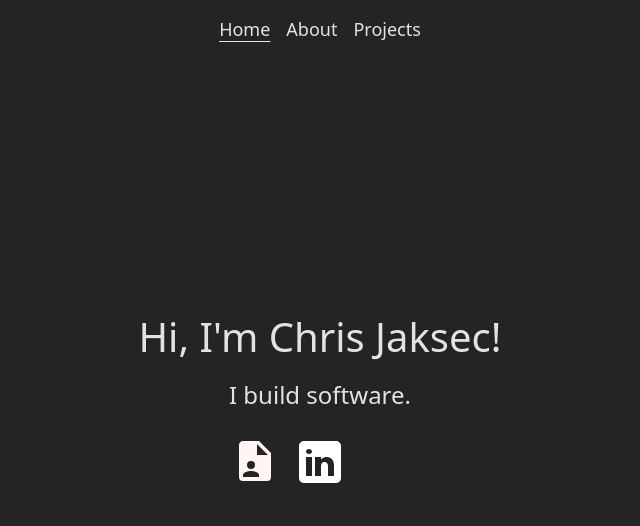
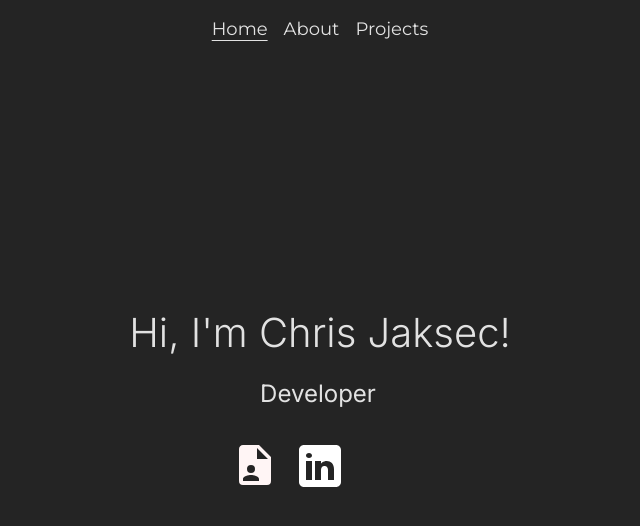
Before and after one commit to jaksec/personalwebsite, a React (Vite) app: page / in a window 1280 px wide. Shown: the top 526 px of the page, without its empty margins (320-960 px from the left). Built offline with nearby package versions, Linux system fonts and the light colour scheme.

Commit message:
new features & fixed projects descriptions

```diff
--- a/index.html
+++ b/index.html
@@ -5,6 +5,9 @@
     <link rel="icon" type="image/svg+xml" href="src/assets/logo.png" />
     <meta name="viewport" content="width=device-width, initial-scale=1.0" />
     <title>Home</title>
+    <link rel="preconnect" href="https://fonts.googleapis.com">
+    <link rel="preconnect" href="https://fonts.gstatic.com" crossorigin>
+    <link href="https://fonts.googleapis.com/css2?family=Inter:ital,opsz,wght@0,14..32,100..900;1,14..32,100..900&family=Montserrat:ital,wght@0,100..900;1,100..900&display=swap" rel="stylesheet">
   </head>
   <body>
     <div id="root"></div>
--- a/src/App.css
+++ b/src/App.css
@@ -16,6 +16,7 @@
 .title {
   font-size: 2.5em;
   margin-bottom: 0.25em;
+  font-weight: 300;
 }
 
 .who-i-am {
@@ -31,6 +32,7 @@
   top: 2%;
   left: 50%;
   translate: -50%;
+  font-family: "Montserrat", sans-serif;
 }
 
 .tab {
@@ -70,7 +72,7 @@
   max-width: 50rem;
   font-size: 1.3em;
   font-weight: 200;
-  margin-top: 3rem;
+  margin-top: 2.5rem;
 }
 
 .tech-stack-wrapper {
@@ -79,7 +81,7 @@
   justify-content: center;
   align-items: center;
   flex-direction: column;
-  margin-top: 10rem;
+  margin-top: 5rem;
 }
 
 .tech-stack-title {
@@ -119,7 +121,7 @@
   box-shadow: 0 4px 8px rgba(0, 0, 0, 0.1);
   margin-left: auto;
   margin-right: auto;
-  max-width: 50%;
+  max-width: 65%;
   margin-top: 3rem;
 }
 
--- a/src/App.tsx
+++ b/src/App.tsx
@@ -1,6 +1,7 @@
 import { SetStateAction, useEffect, useState } from 'react';
 import { BrowserRouter as Router, Routes, Route, useNavigate, useLocation } from 'react-router-dom';
 import './App.css';
+import Typewriter from './Typewriter'; // Adjusted path to match relative location
 
 function HomePage() {
     useEffect(() => {
@@ -10,7 +11,7 @@ function HomePage() {
     return (
       <>
         <div className="title">Hi, I'm Chris Jaksec!</div>
-        <div className="who-i-am">I build software.</div>
+        <Typewriter />
         <div className="button-container">
           <a href="resume.pdf" target="_blank" rel="noopener noreferrer">
             <img className='selected-tab' src="src/assets/media-icons/resume.svg" alt="Resume" />
@@ -37,8 +38,14 @@ function AboutPage() {
               I'm currently a junior at the University of Central Florida majoring in computer science.
               I'm an aspiring full-stack engineer and primarily work with React, TypeScript,
               and Python. In my free time, you can catch me exploring nature, collecting fragrances, or playing games
-              with my friends :)
-          </div>
+              with my friends.
+      </div>
+      <div className="about-me-content">
+              I first started programming at 17, when I was bored in my room and tried to craft a to-do list out of pure HTML.
+              I became more curious and interested so I started learning Python and immediately fell in love with the creativity
+              and problem-solving programming had to offer. I continued my passion for programming at UCF and have
+              been learning and growing ever since. :)
+      </div>
           <div className="tech-stack-wrapper">
             <div className="tech-stack-title">My Tech Stack:</div>
               <div className="tech-stack-container">
@@ -84,7 +91,7 @@ function ProjectsPage() {
       <div className="project-list-wrapper">
             <div className="project-card">
                 <div className="project-icon">
-                  <img src="src/assets/project-icons/noteboard.svg" alt="Noteboard" />
+                  <img className="selected-tab" src="src/assets/project-icons/noteboard.svg" alt="Noteboard" />
                 </div>
                 <div className="project-title">
                   Noteboard
@@ -93,13 +100,13 @@ function ProjectsPage() {
                   </a>
                 </div>
                 <div className="project-description">
-                  A collaborative note-taking web application built with React, Express, and MongoDB.
-                  Users can create, edit, and share notes in real-time with others.
+                A Python application that captures audio input & translates it into keyboard key presses. Utilizes speech recognition & automation libraries
+                to convert musical notes into real-time key presses.
               </div>
             </div>
             <div className="project-card">
                 <div className="project-icon">
-                  <img src="src/assets/project-icons/eye.svg" alt="BlurrSmith.ai" />
+                  <img className="selected-tab" src="src/assets/project-icons/eye.svg" alt="BlurrSmith.ai" />
                 </div>
                 <div className="project-title">
                   BlurrSmith.ai
@@ -108,13 +115,13 @@ function ProjectsPage() {
                   </a>
                 </div>
                 <div className="project-description">
-                  A collaborative note-taking web application built with React, Express, and MongoDB.
-                  Users can create, edit, and share notes in real-time with others.
+                A React-based web app that automatically detects and blurs faces and license plates in user-uploaded images to protect privacy.
+                Integrated Flask and OpenCV on the backend for image processing, with Tailwind CSS used to create a clean and intuitive user interface.
               </div>
             </div>
             <div className="project-card">
                 <div className="project-icon">
-                  <img src="src/assets/project-icons/law.svg" alt="LawgicBot" />
+                  <img className="selected-tab" src="src/assets/project-icons/law.svg" alt="LawgicBot" />
                 </div>
                 <div className="project-title">
                   LawgicBot
@@ -123,8 +130,8 @@ function ProjectsPage() {
                   </a>
                 </div>
                 <div className="project-description">
-                  A collaborative note-taking web application built with React, Express, and MongoDB.
-                  Users can create, edit, and share notes in real-time with others.
+                An AI chatbot that provides real-time legal guidance through a user-friendly React interface. Powered by a GPT-based model via the OpenAI API,
+                it delivers contextually accurate responses. The backend, developed with Flask and Python, connects to an Azure-hosted SQL database to retrieve relevant legal information efficiently.
               </div>
             </div>
         <div style={{ marginTop: '100px' }} />
--- /dev/null
+++ b/src/Typewriter.css
@@ -0,0 +1,27 @@
+.who-i-am {
+    font-size: 1.5rem;
+    white-space: nowrap;
+    overflow: hidden;
+    display: inline-block;
+}
+
+.cursor {
+    display: inline-block;
+    width: 2px;
+    height: 1.2em; /* Slightly taller to align with descenders */
+    background: white;
+    margin-left: 2px;
+    animation: blink 0.7s infinite;
+    position: relative;
+    top: 0.15em; /* Nudges it down slightly for better vertical alignment */
+    transform: translateY(2px); /* fine-tuned vertical nudge */
+  }
+
+@keyframes blink {
+    0%, 50% {
+      opacity: 1;
+    }
+    50.01%, 100% {
+      opacity: 0;
+    }
+}
--- /dev/null
+++ b/src/Typewriter.tsx
@@ -0,0 +1,52 @@
+import { useEffect, useState } from 'react';
+import './Typewriter.css'; // or .scss if you're using SCSS setup
+
+const Typewriter = () => {
+  const sentences = [
+    "Software Engineer.",
+    "Developer.",
+    "Student.",
+    "I build applications.",
+    "I create solutions.",
+  ];
+
+  const [text, setText] = useState("");
+  const [index, setIndex] = useState(0);
+  const [isDeleting, setIsDeleting] = useState(false);
+  const [charIndex, setCharIndex] = useState(0);
+
+  useEffect(() => {
+    const current = sentences[index];
+    const speed = isDeleting ? 50 : 100;
+
+    const timeout = setTimeout(() => {
+      if (isDeleting) {
+        setText(current.substring(0, charIndex - 1));
+        setCharIndex((prev) => prev - 1);
+
+        if (charIndex === 0) {
+          setIsDeleting(false);
+          setIndex((prev) => (prev + 1) % sentences.length);
+        }
+      } else {
+        setText(current.substring(0, charIndex + 1));
+        setCharIndex((prev) => prev + 1);
+
+        if (charIndex === current.length) {
+          setTimeout(() => setIsDeleting(true), 1000); // pause before deleting
+        }
+      }
+    }, speed);
+
+    return () => clearTimeout(timeout);
+  }, [charIndex, isDeleting, index, sentences]);
+
+  return (
+    <div className="who-i-am">
+      {text}
+      <span className="cursor" />
+    </div>
+  );
+};
+
+export default Typewriter;
--- a/src/index.css
+++ b/src/index.css
@@ -1,5 +1,5 @@
 :root {
-  font-family: system-ui, Avenir, Helvetica, Arial, sans-serif;
+  font-family: "Inter", sans-serif;
   line-height: 1.5;
   font-weight: 400;
 
```
Also changed, not shown: 1 other file (tests, documents, lock files or other folders).
